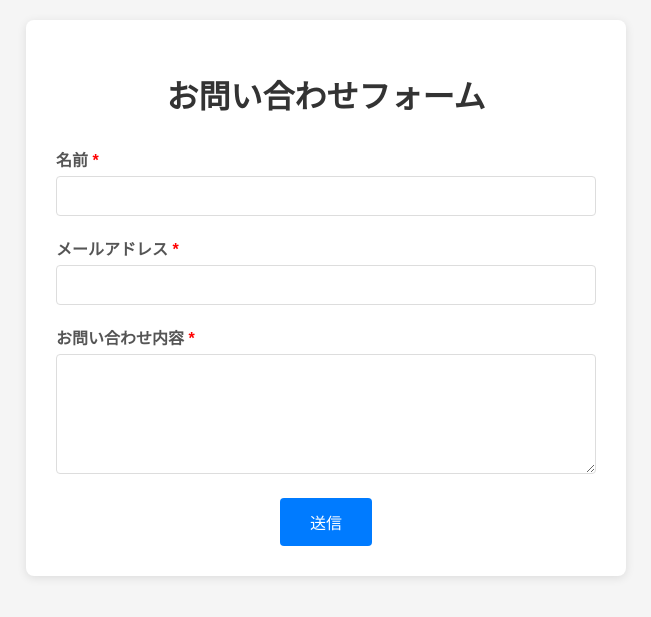
After one commit to hituji69/ypseeds-copilot-laravel-test, a Laravel app: page /contact in a window 1280 px wide. The commit adds this page. Shown: the top 617 px of the page, without its empty margins (314-965 px from the left). Run offline with Laravel 12, Linux system fonts and the light colour scheme.

Commit message:
お問い合わせフォーム機能完成: ContactController、Bladeテンプレート、ルート、バリデーション実装
Co-authored-by: hituji69 <5917297+hituji69@users.noreply.github.com>

```diff
--- /dev/null
+++ b/app/Http/Controllers/ContactController.php
@@ -0,0 +1,37 @@
+<?php
+
+namespace App\Http\Controllers;
+
+use Illuminate\Http\Request;
+
+class ContactController extends Controller
+{
+    /**
+     * お問い合わせフォームを表示
+     */
+    public function show()
+    {
+        return view('contact.form');
+    }
+
+    /**
+     * お問い合わせフォームの送信処理
+     */
+    public function store(Request $request)
+    {
+        // バリデーション
+        $validated = $request->validate([
+            'name' => 'required|string|max:255',
+            'email' => 'required|email|max:255',
+            'message' => 'required|string',
+        ], [
+            'name.required' => '名前は必須です。',
+            'email.required' => 'メールアドレスは必須です。',
+            'email.email' => 'メールアドレスの形式が正しくありません。',
+            'message.required' => 'お問い合わせ内容は必須です。',
+        ]);
+
+        // 送信成功時のメッセージをセッションに保存
+        return redirect()->route('contact.form')->with('success', 'お問い合わせを受け付けました');
+    }
+}
--- /dev/null
+++ b/resources/views/contact/form.blade.php
@@ -0,0 +1,128 @@
+<!DOCTYPE html>
+<html lang="ja">
+<head>
+    <meta charset="UTF-8">
+    <meta name="viewport" content="width=device-width, initial-scale=1.0">
+    <title>お問い合わせフォーム</title>
+    <style>
+        body {
+            font-family: Arial, sans-serif;
+            max-width: 600px;
+            margin: 0 auto;
+            padding: 20px;
+            background-color: #f5f5f5;
+        }
+        .container {
+            background: white;
+            padding: 30px;
+            border-radius: 8px;
+            box-shadow: 0 2px 10px rgba(0,0,0,0.1);
+        }
+        h1 {
+            color: #333;
+            text-align: center;
+            margin-bottom: 30px;
+        }
+        .form-group {
+            margin-bottom: 20px;
+        }
+        label {
+            display: block;
+            margin-bottom: 5px;
+            font-weight: bold;
+            color: #555;
+        }
+        input[type="text"],
+        input[type="email"],
+        textarea {
+            width: 100%;
+            padding: 10px;
+            border: 1px solid #ddd;
+            border-radius: 4px;
+            font-size: 16px;
+            box-sizing: border-box;
+        }
+        textarea {
+            height: 120px;
+            resize: vertical;
+        }
+        .btn {
+            background-color: #007bff;
+            color: white;
+            padding: 12px 30px;
+            border: none;
+            border-radius: 4px;
+            font-size: 16px;
+            cursor: pointer;
+            display: block;
+            margin: 20px auto 0;
+        }
+        .btn:hover {
+            background-color: #0056b3;
+        }
+        .alert {
+            padding: 15px;
+            margin-bottom: 20px;
+            border-radius: 4px;
+        }
+        .alert-success {
+            background-color: #d4edda;
+            border: 1px solid #c3e6cb;
+            color: #155724;
+        }
+        .alert-danger {
+            background-color: #f8d7da;
+            border: 1px solid #f5c6cb;
+            color: #721c24;
+        }
+        .error-list {
+            margin: 0;
+            padding-left: 20px;
+        }
+    </style>
+</head>
+<body>
+    <div class="container">
+        <h1>お問い合わせフォーム</h1>
+
+        {{-- 成功メッセージ表示 --}}
+        @if(session('success'))
+            <div class="alert alert-success">
+                {{ session('success') }}
+            </div>
+        @endif
+
+        {{-- バリデーションエラー表示 --}}
+        @if($errors->any())
+            <div class="alert alert-danger">
+                <ul class="error-list">
+                    @foreach($errors->all() as $error)
+                        <li>{{ $error }}</li>
+                    @endforeach
+                </ul>
+            </div>
+        @endif
+
+        <form action="{{ route('contact.store') }}" method="POST">
+            @csrf
+
+            <div class="form-group">
+                <label for="name">名前 <span style="color: red;">*</span></label>
+                <input type="text" id="name" name="name" value="{{ old('name') }}" required>
+            </div>
+
+            <div class="form-group">
+                <label for="email">メールアドレス <span style="color: red;">*</span></label>
+                <input type="email" id="email" name="email" value="{{ old('email') }}" required>
+            </div>
+
+            <div class="form-group">
+                <label for="message">お問い合わせ内容 <span style="color: red;">*</span></label>
+                <textarea id="message" name="message" required>{{ old('message') }}</textarea>
+            </div>
+
+            <button type="submit" class="btn">送信</button>
+        </form>
+    </div>
+</body>
+</html>
--- a/routes/web.php
+++ b/routes/web.php
@@ -1,7 +1,12 @@
 <?php
 
 use Illuminate\Support\Facades\Route;
+use App\Http\Controllers\ContactController;
 
 Route::get('/', function () {
     return view('welcome');
 });
+
+// お問い合わせフォームのルート
+Route::get('/contact', [ContactController::class, 'show'])->name('contact.form');
+Route::post('/contact', [ContactController::class, 'store'])->name('contact.store');
```
Also changed, not shown: resources/views/welcome.blade.php (+13 -0 lines), tests/Feature/ContactFormTest.php (added, +61 -0 lines).
